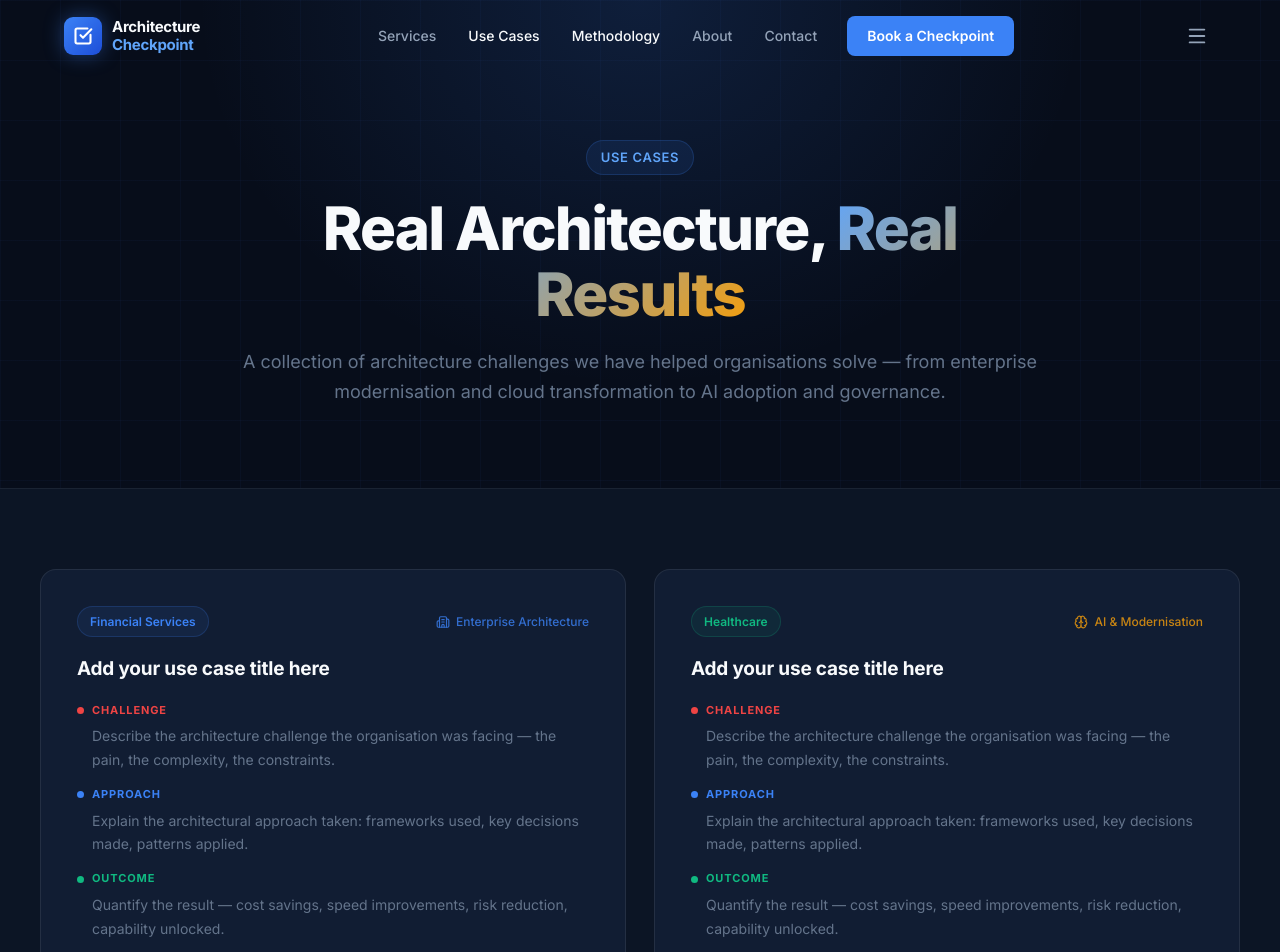
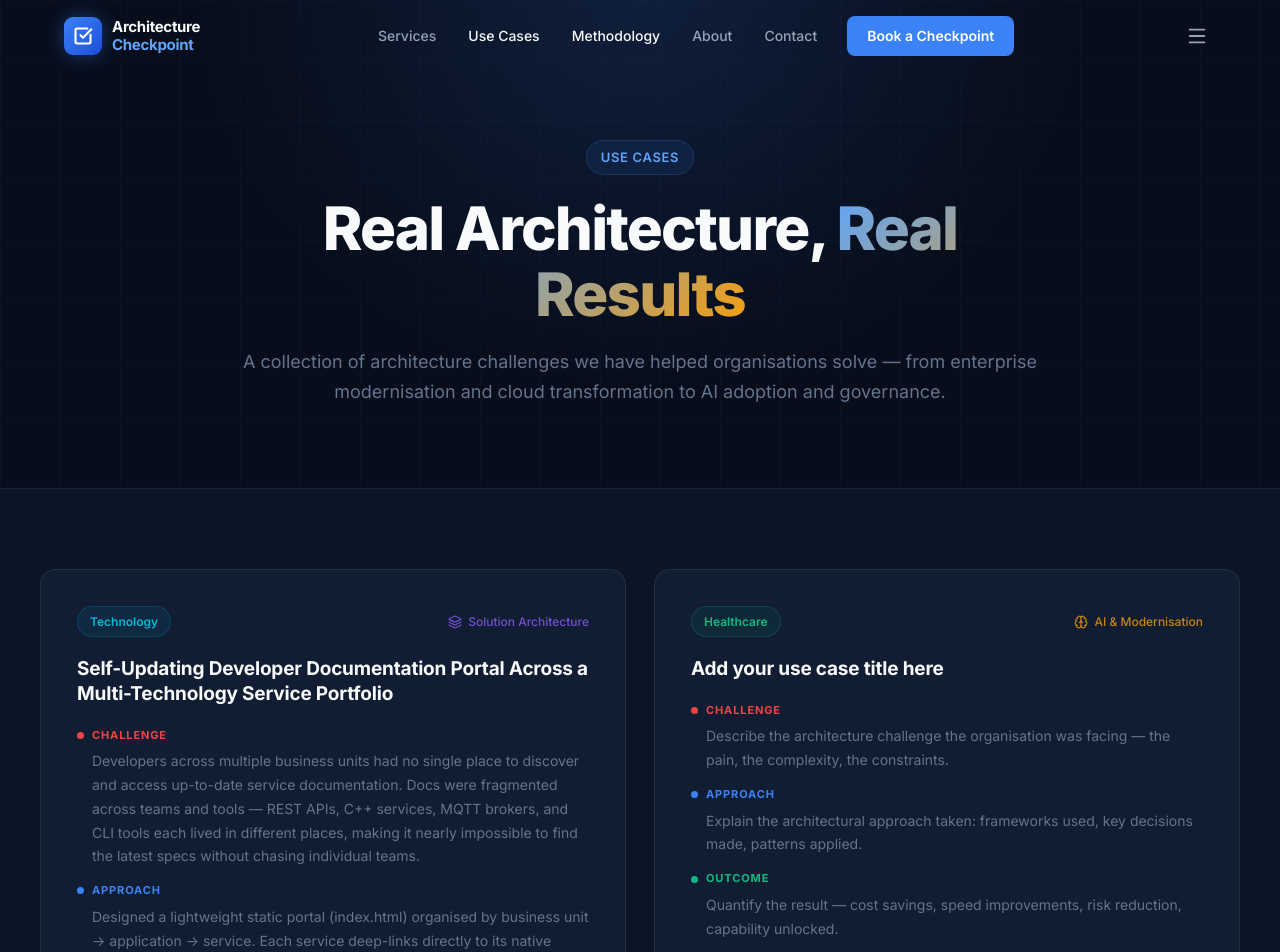
Before and after one commit to suryaprabhakaran/architecture-checkpoint, a Next.js app: page /use-cases in a window 1280 px wide. Shown: the top 952 px of the page. Built offline with nearby package versions, Linux system fonts and the light colour scheme.

Commit message:
Add developer portal use case (uc-1)

```diff
--- a/data/use-cases.ts
+++ b/data/use-cases.ts
@@ -58,16 +58,16 @@ export const SERVICE_COLORS: Record<string, string> = {
 export const USE_CASES: UseCase[] = [
   {
     id: "uc-1",
-    industry: "Financial Services",
-    serviceType: "Enterprise Architecture",
-    title: "Add your use case title here",
+    industry: "Technology",
+    serviceType: "Solution Architecture",
+    title: "Self-Updating Developer Documentation Portal Across a Multi-Technology Service Portfolio",
     challenge:
-      "Describe the architecture challenge the organisation was facing — the pain, the complexity, the constraints.",
+      "Developers across multiple business units had no single place to discover and access up-to-date service documentation. Docs were fragmented across teams and tools — REST APIs, C++ services, MQTT brokers, and CLI tools each lived in different places, making it nearly impossible to find the latest specs without chasing individual teams.",
     approach:
-      "Explain the architectural approach taken: frameworks used, key decisions made, patterns applied.",
+      "Designed a lightweight static portal (index.html) organised by business unit → application → service. Each service deep-links directly to its native documentation tool based on type: Swagger for REST APIs, AsyncAPI for MQTT services, Doxygen for C++ services, and auto-generated pages via custom Python scripts for CLI tools. The entire portal is hosted on GitHub Pages — no server, no deployment pipeline, no maintenance overhead.",
     outcome:
-      "Quantify the result — cost savings, speed improvements, risk reduction, capability unlocked.",
-    tags: ["TOGAF", "EA Governance", "Roadmap"],
+      "Developers across the portfolio now have a single entry point to always-current documentation. Because each service links directly to its generated report, the latest docs are surfaced automatically — no manual updates, no stale content, and zero deployment effort for the team.",
+    tags: ["Developer Portal", "Swagger", "AsyncAPI", "Doxygen", "GitHub Pages", "Python"],
   },
   {
     id: "uc-2",
```
